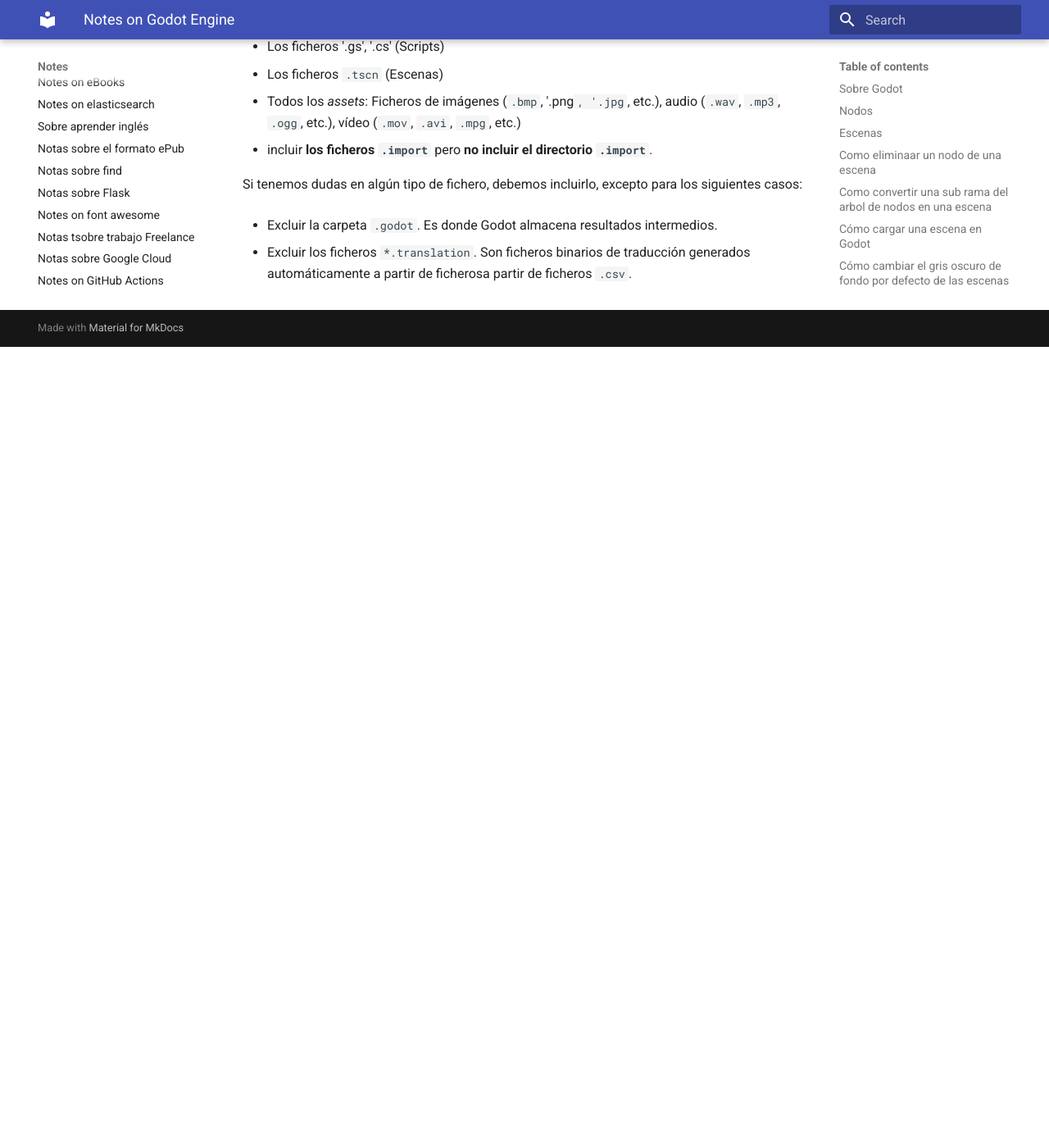
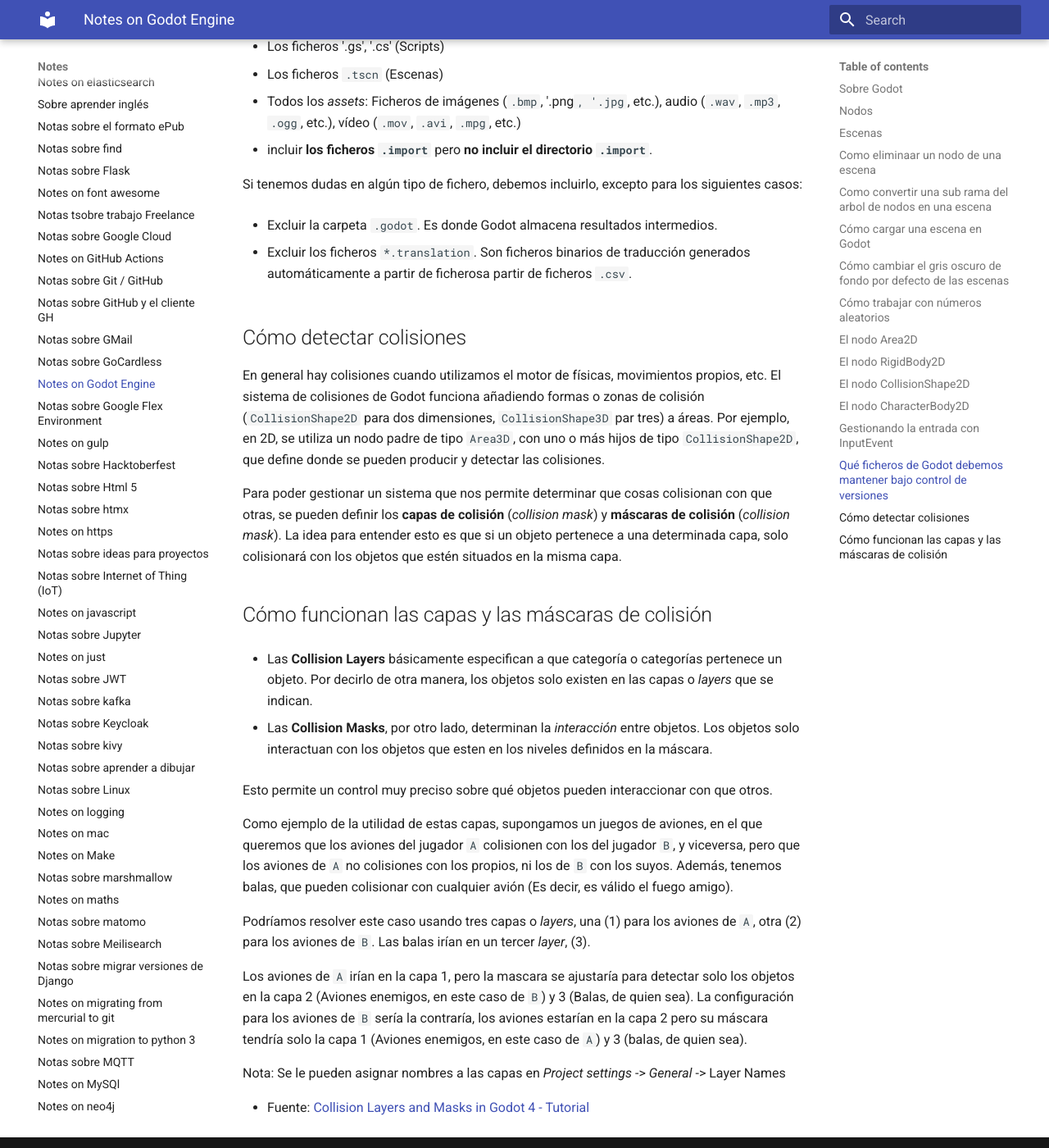
Before and after one commit to euribates/notes, an MkDocs documentation site: the page built from docs/notes-on-godot.md, in a window 1280 px wide and 1400 px high, scrolled down 5315 px. Shown: the whole window at 82% size. Built offline with MkDocs 1.6.1 and Material for MkDocs 9.7.7, drawn with Linux system fonts in a browser that asks for light colours; formulas are drawn with MathJax 3; before the commit the page ends 5738 px from its top, so only the background shows below that.

Commit message:
Htmx / GoCardless

````diff
--- /dev/null
+++ b/docs/notes-on-gocardless.md
@@ -0,0 +1,191 @@
+---
+title: Notas sobre GoCardless
+labels:
+    - api
+    - pagos
+    - python
+    - web
+---
+
+## Qué es GoCardlss
+
+
+**[GoCardless](https://developer.gocardless.com/getting-started/introduction)**
+es una plataforma de pagos en línea destinada a empresas que está
+fundamentalmente enfocada en la gestión de cobros recurrentes y puntuales a
+través de domiciliación bancaria.
+
+Fundada en 2011 en Reino Unido por unos estudiantes de la Universidad de Oxford,
+GoCardless se ha convertido en uno de los actores principales en su sector,
+tanto en su país de origen como internacionalmente en países como España,
+habiendo sido implantado en pequeñas, grandes empresas y multinacionales.
+
+## Qué es Direct Debit
+
+**Direct Debit** es un sistema de pagos automática que permite realizar pagos
+desde una cuenta bancaria, sin necesidad de tarjetas de crédito. La API de
+GoCardless es un _wrapper_ sobre diferentes sistemas de _Direct Debit_ en el
+Reino Unido, la Eurozona, Suecia, Dinamarca, Australia, Nueva Zelanda, Canadá y
+los EEUU, lo que permite realizar pagos un cualquier de estos países con una
+única integración.
+
+## Como realizar un pago con GoCardless
+
+Hay tres fases principales en la integración con la API - Su puede elegir realizar una, dos o todas las fases.
+
+- **Autorizar el pago**
+
+    Los clientes autorizan una operación (Meidante la verificación _open
+    banking_, obligatoria para _Direct Debit_), dando permiso para que el pago pueda
+    ser solicitado.
+
+- **Cobro**
+
+    Se realiza el cobro bajo la autorización otorgada anteriormente. GoCardless
+    permite realizar tanto cobros únicos como recurrentes.
+
+
+- **Actualización mediante _webhooks_**
+
+    Podemos mantenernos al día con la confirmación de los pagos pendientes
+    y realizar reconciliaciones.
+
+!!! note annotate "Reconciliaciones bancarias"
+
+    La **conciliación bancaria** es un procedimiento contable cuyo
+    objetivo es asegurar que los saldos y las transacciones registradas
+    en los libros empresariales coinciden con los datos proporcionados
+    por el banco. Es decir, es el proceso para cotejar y comparar la
+    información financiera del negocio con sus correspondientes datos
+    bancarios, lo que permite identificar discrepancias, errores u
+    omisiones en los registros contables y tomar medidas correctivas.
+
+    Este proceso implica comparar y revisar los extractos bancarios con
+    los registros contables de la compañía, como los propios libros de
+    contabilidad de la empresa e incluso facturas y otros documentos
+    financieros. Por ello, es una práctica a adoptar por cualquier
+    emprendedor en su startup.  Alongside the API, you’ll have access to
+    the GoCardless Dashboard which you can also use to manage your
+    account.
+
+Además de la API, se puede acceder al panel de control de GoCardless,
+que se puede usar también para gestionar la cuenta. Esto significa que
+podríamos, por ejemplo, añadir los datos de los clientes mediante una
+integración con la API, pero realizar el cobro manualmente desde el
+panel de mando o _dashboard_.
+
+## Cómo hacer la primera petición a la API de GoCardless
+
+Existen librerías para Python (Y otros lenguajes, Java, Ruby, PHP, JavaScript, .NET y Go).
+Las instalamos con:
+
+```shell
+pip install gocardless_pro
+```
+!!! note annotate "También se pueden usar las APIs solo con REST"
+
+    También se puede usar la API como una [RESTful
+    API](https://en.wikipedia.org/wiki/REST) sin necesidad de ninguna
+    librería adicional. Ver la [documentación de la
+    API](https://developer.gocardless.com/api-reference) si estás
+    interesado.
+
+Para poder usar la API, lo primero que necesitamos es un **Token de
+acceso** (_Access token_). GoCardless proporciona un entorno de
+_Sandbox_ ideal para aprender. [Crea una cuenta en el
+Sandbox](https://manage-sandbox.gocardless.com/signup) si no la has
+creado ya.  Crea un token de acceso, asegurandote de darle accessos de
+lectura y escritura. Con esto ya dispuesto, podemos realizar nuestra
+primera llamada a la API:
+
+```python
+import os
+import gocardless_pro
+
+client = gocardless_pro.Client(
+    # We recommend storing your access token in an
+    # environment variable for security
+    access_token=os.environ['GC_ACCESS_TOKEN'],
+    # Change this to 'live' when you are ready to go live.
+    environment='sandbox'
+)
+```
+
+Ahora podemos ver si todo está funcionando correctamente realizando una llamada
+para obtener un listado de todos nuestros clientes:
+
+```python
+var customers = await client.customers.list().records
+print(f"Clientes ({len(customers}})")
+for customer in customers:
+    print(customer.email)
+```
+
+## Como añadir un cliente con GoCardless
+
+Vamos a añadir a nuestro primer cliente y configurar
+un nuevo pago por _Direct Debit_. Pero antes algunas definiciones
+previas:
+
+- Un **cliente** (_customer_) es una persona o empresa que quiere realizarnos un pago a nosotros.
+
+- Una **mandato** u **orden de domiciliación** (_mandate_) es una
+  autorización realizada por un cliente que permite realizar un cobro en
+  su cuenta bancaria. Una vez que tenemos un mandato, se puede cargar al
+  cliente con una futura llamada a la API. Un cliente puede tener
+  múltiples mandatos, pero lo normal es tener solo uno por cliente.
+
+  Un pago con _Instant Bank_ es un pago único realizado mediante _open banking_. Puede
+  ir vinculado con un mandato para realizar un cobro inicial y una suscripción, o bien
+  ser usado de forma independiente.
+
+
+
+## Mantenerse informado mediante webhooks
+
+Un _webhook_ es una solicitud que realizará GoCardless a nuestro servidor para informarnos de
+un evento. Si añadimos soporte para _webhooks_, podremos obtener
+notificaciones en tiempo real y reaccionar de la forma oportuna. Por
+ejemplo:
+
+- Si un pago falla debido a una flata de fondos, reintentarla de forma
+  automática.
+
+- Cuando un cliente cancela su mandato en el banco, dar de de baja al usuario.
+
+- Cuando una suscripción de un cliente genera un nuevo pago, se puede registrar dicho pago asociado a la cuenta del usuario.
+
+Para empezar a recibir _webhooks_, es necesario añadir una URL _endpoint_ en el panel de control. Tiene que ser una conexión `https`.
+
+![Añadir _webkook_](./gocardless/create_webhook_endpoint.png)
+
+LOs _webhooks_ deben aceptar una solicitud `POST` con un cuerpo en `JSON`, como el siguiente:
+
+```js
+POST https://example.com/webhooks HTTP/1.1
+User-Agent: gocardless-webhook-service/1.1
+Content-Type: application/json
+Webhook-Signature: 78e3507f61f141046969c73653402cb50b714f04322da04d766ee0f6d2afe65f
+
+{
+  "events": [
+    {
+      "id": "EV123",
+      "created_at": "2014-08-04T12:00:00.000Z",
+      "action": "cancelled",
+      "resource_type": "mandates",
+      "links": {
+        "mandate": "MD123",
+        "organisation": "OR123"
+      },
+      "details": {
+        "origin": "bank",
+        "cause": "bank_account_disabled",
+        "description": "Your customer closed their bank account.",
+        "scheme": "bacs",
+        "reason_code": "ADDACS-B"
+      }
+    }
+  ]
+}
+```
--- a/docs/notes-on-godot.md
+++ b/docs/notes-on-godot.md
@@ -286,3 +286,56 @@
 - Excluir los ficheros `*.translation`. Son ficheros binarios de
   traducción generados automáticamente a partir de ficherosa partir de
   ficheros  `.csv`.
+
+## Cómo detectar colisiones
+
+En general hay colisiones cuando utilizamos el motor de físicas,
+movimientos propios, etc. El sistema de colisiones de Godot funciona
+añadiendo formas o zonas de colisión (`CollisionShape2D` para dos
+dimensiones, `CollisionShape3D` par tres) a áreas.  Por ejemplo, en 2D,
+se utiliza un nodo padre de tipo `Area3D`, con uno o más hijos de tipo
+`CollisionShape2D`, que define donde se pueden producir y detectar las
+colisiones.
+
+Para poder gestionar un sistema que nos permite determinar que cosas
+colisionan con que otras, se pueden definir los **capas de colisión**
+(_collision mask_) y **máscaras de colisión** (_collision mask_). La
+idea para entender esto es que si un objeto pertenece a una determinada
+capa, solo colisionará con los objetos que estén situados en la misma
+capa.
+
+## Cómo funcionan las capas y las máscaras de colisión
+
+- Las **Collision Layers** básicamente especifican a que categoría o
+  categorías pertenece un objeto. Por decirlo de otra manera, los
+  objetos solo existen en las capas o _layers_ que se indican.
+
+- Las **Collision Masks**, por otro lado, determinan la _interacción_
+  entre objetos. Los objetos solo interactuan con los objetos que esten
+  en los niveles definidos en la máscara.
+
+Esto permite un control muy preciso sobre qué objetos pueden
+interaccionar con que otros.
+
+Como ejemplo de la utilidad de estas capas, supongamos un juegos de
+aviones, en el que queremos que los aviones del jugador `A` colisionen
+con los del jugador `B`, y viceversa, pero que los aviones de `A` no
+colisiones con los propios, ni los de `B` con los suyos. Además, tenemos
+balas, que pueden colisionar con cualquier avión (Es decir, es válido el
+fuego amigo).
+
+Podríamos resolver este caso usando tres capas o _layers_, una (1) para
+los aviones de `A`, otra (2) para los aviones de `B`. Las balas irían en
+un tercer _layer_, (3).
+
+Los aviones de `A` irían en la capa 1, pero la mascara se ajustaría para
+detectar solo los objetos en la capa 2 (Aviones enemigos, en este caso
+de `B`) y 3 (Balas, de quien sea). La configuración para los aviones de
+`B` sería la contraría, los aviones estarían en la capa 2 pero su
+máscara tendría solo la capa 1 (Aviones enemigos, en este caso de `A`) y
+3 (balas, de quien sea).
+
+Nota: Se le pueden asignar nombres a las capas en _Project settings_ ->
+_General_ -> Layer Names
+
+- Fuente:  [Collision Layers and Masks in Godot 4 - Tutorial](https://www.gotut.net/collision-layers-and-masks-in-godot-4/)
````
Also changed, not shown: docs/index.md (+2 -1 lines), docs/notes-on-htmx.md (+1 -1 lines), docs/gocardless/create_webhook_endpoint.png (added), docs/gocardless/create_webhook_endpoint.webp (added).
